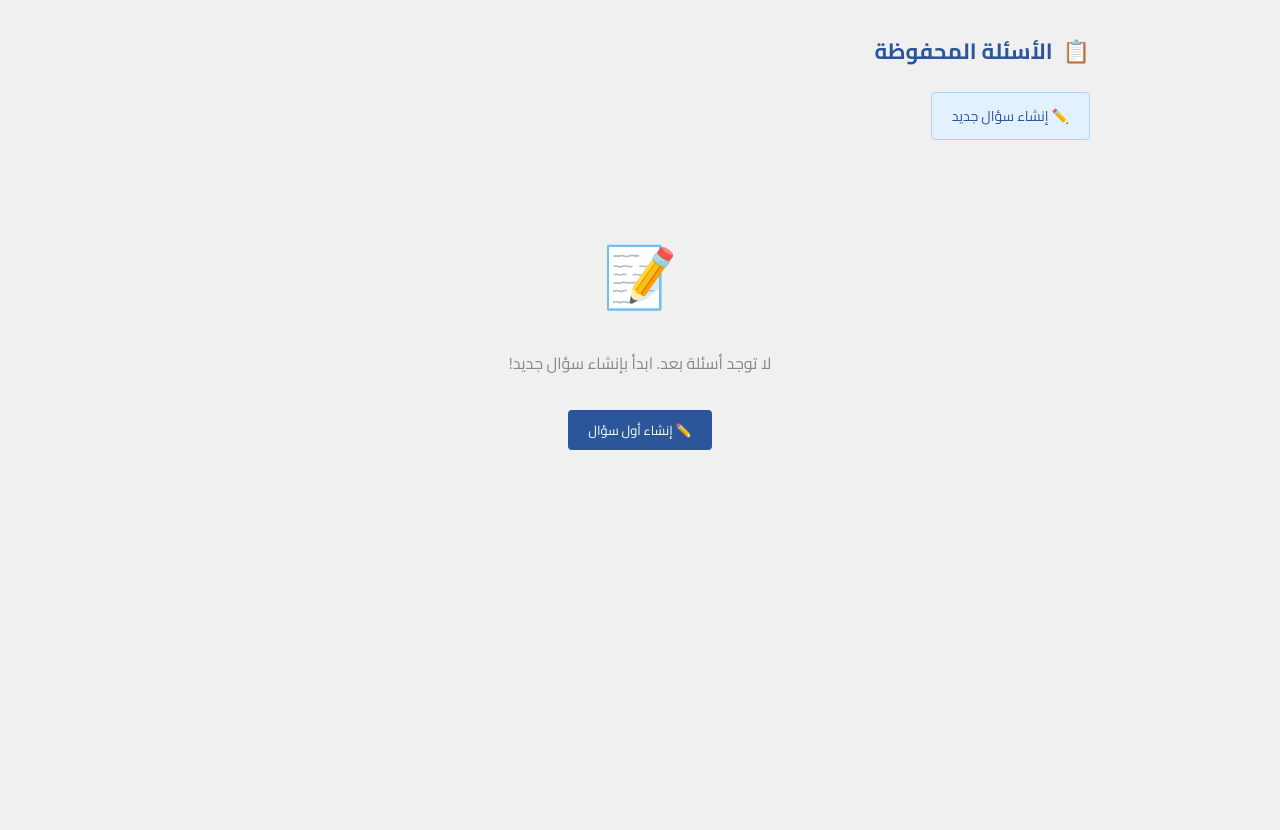
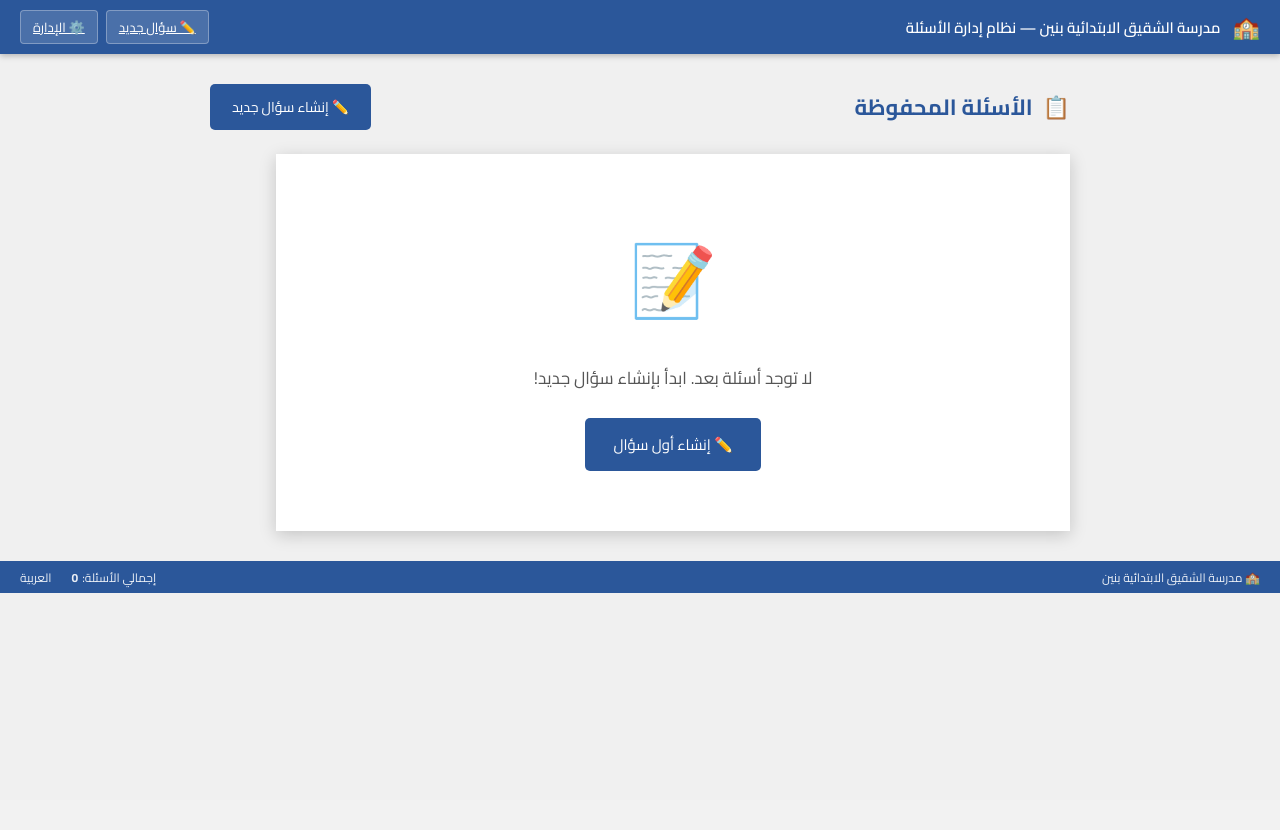
Before and after one commit to ABDULLAH1980KSA/user_management_system-, a Django app: page / in a window 1280 px wide. After the commit the page ends 593 px from the top, so only its background shows below. Run offline with Django 5.2, Linux system fonts and the light colour scheme; data that the repository does not hold is empty.

Commit message:
Improve list/detail pages: add blue app header, status bar, and card accent border
Co-authored-by: ABDULLAH1980KSA <213503565+ABDULLAH1980KSA@users.noreply.github.com>

```diff
--- /dev/null
+++ b/requirements.txt
@@ -0,0 +1 @@
+Django>=6.0,<7.0
--- a/static/css/word-editor.css
+++ b/static/css/word-editor.css
@@ -588,7 +588,7 @@ body {
     font-family: var(--word-font);
 }
 
-.question-list-page .page-title {
+.page-title {
     color: var(--word-blue);
     font-size: 22px;
     font-weight: 700;
@@ -598,9 +598,14 @@ body {
     gap: 10px;
 }
 
+.question-list-page .page-title {
+    margin-bottom: 20px;
+}
+
 .question-card {
     background: #fff;
     border: 1px solid #e0e0e0;
+    border-right: 4px solid var(--word-blue);
     border-radius: 6px;
     padding: 16px 20px;
     margin-bottom: 12px;
@@ -608,11 +613,12 @@ body {
     justify-content: space-between;
     align-items: center;
     box-shadow: 0 2px 6px rgba(0,0,0,0.06);
-    transition: box-shadow 0.2s;
+    transition: box-shadow 0.2s, border-right-color 0.2s;
 }
 
 .question-card:hover {
     box-shadow: 0 4px 12px rgba(0,0,0,0.12);
+    border-right-color: #1e4080;
 }
 
 .question-card .q-info h3 {
--- a/templates/questions/list.html
+++ b/templates/questions/list.html
@@ -4,18 +4,33 @@
 {% block title %}قائمة الأسئلة – مدرسة الشقيق الابتدائية{% endblock %}
 
 {% block content %}
-<div class="question-list-page">
-    <div class="page-title">
+
+<!-- شريط التطبيق العلوي -->
+<header class="app-header">
+    <span class="app-icon">🏫</span>
+    <span class="app-title">مدرسة الشقيق الابتدائية بنين — نظام إدارة الأسئلة</span>
+    <div class="header-actions">
+        <a href="{% url 'question_create' %}" class="btn-header">✏️ سؤال جديد</a>
+        <a href="/admin/" class="btn-header">⚙️ الإدارة</a>
+    </div>
+</header>
+
+<!-- منطقة المحتوى -->
+<div class="pages-container" style="padding:30px 20px;">
+    <div style="max-width:860px;width:100%;margin:0 auto;">
+
+        <!-- عنوان الصفحة -->
+        <div style="display:flex;justify-content:space-between;align-items:center;margin-bottom:24px;">
+            <div class="page-title" style="margin:0;">
                 <span>📋</span>
                 <span>الأسئلة المحفوظة</span>
             </div>
-
-    <div style="margin-bottom:20px;">
-        <a href="{% url 'question_create' %}" class="btn-action btn-edit" style="padding:10px 20px;font-size:14px;">
+            <a href="{% url 'question_create' %}" class="btn-primary" style="text-decoration:none;padding:10px 22px;font-size:14px;border-radius:5px;display:inline-flex;align-items:center;gap:6px;">
                 ✏️ إنشاء سؤال جديد
             </a>
         </div>
 
+        <!-- قائمة الأسئلة أو الحالة الفارغة -->
         {% if questions %}
             {% for q in questions %}
             <div class="question-card">
@@ -39,13 +54,27 @@
             </div>
             {% endfor %}
         {% else %}
-        <div style="text-align:center;padding:60px;color:#888;font-size:16px;">
-            <div style="font-size:60px;margin-bottom:16px;">📝</div>
-            <p>لا توجد أسئلة بعد. ابدأ بإنشاء سؤال جديد!</p>
-            <a href="{% url 'question_create' %}" class="btn-primary" style="display:inline-block;margin-top:16px;text-decoration:none;">
+            <div class="editor-page" style="min-height:auto;text-align:center;padding:60px 40px;">
+                <div style="font-size:70px;margin-bottom:16px;">📝</div>
+                <p style="font-size:17px;color:#555;margin-bottom:24px;">لا توجد أسئلة بعد. ابدأ بإنشاء سؤال جديد!</p>
+                <a href="{% url 'question_create' %}" class="btn-primary" style="text-decoration:none;padding:12px 28px;font-size:15px;border-radius:5px;display:inline-flex;align-items:center;gap:8px;">
                     ✏️ إنشاء أول سؤال
                 </a>
             </div>
         {% endif %}
+
     </div>
+</div>
+
+<!-- شريط الحالة -->
+<div class="status-bar">
+    <div class="status-left">
+        <span class="status-item">🏫 مدرسة الشقيق الابتدائية بنين</span>
+    </div>
+    <div class="status-right">
+        <span class="status-item">إجمالي الأسئلة: <strong>{{ questions|length }}</strong></span>
+        <span class="status-item">العربية</span>
+    </div>
+</div>
+
 {% endblock %}
```
Also changed, not shown: templates/questions/detail.html (+49 -16 lines), README.md. Lines whose indentation alone changed are shown as unchanged.
